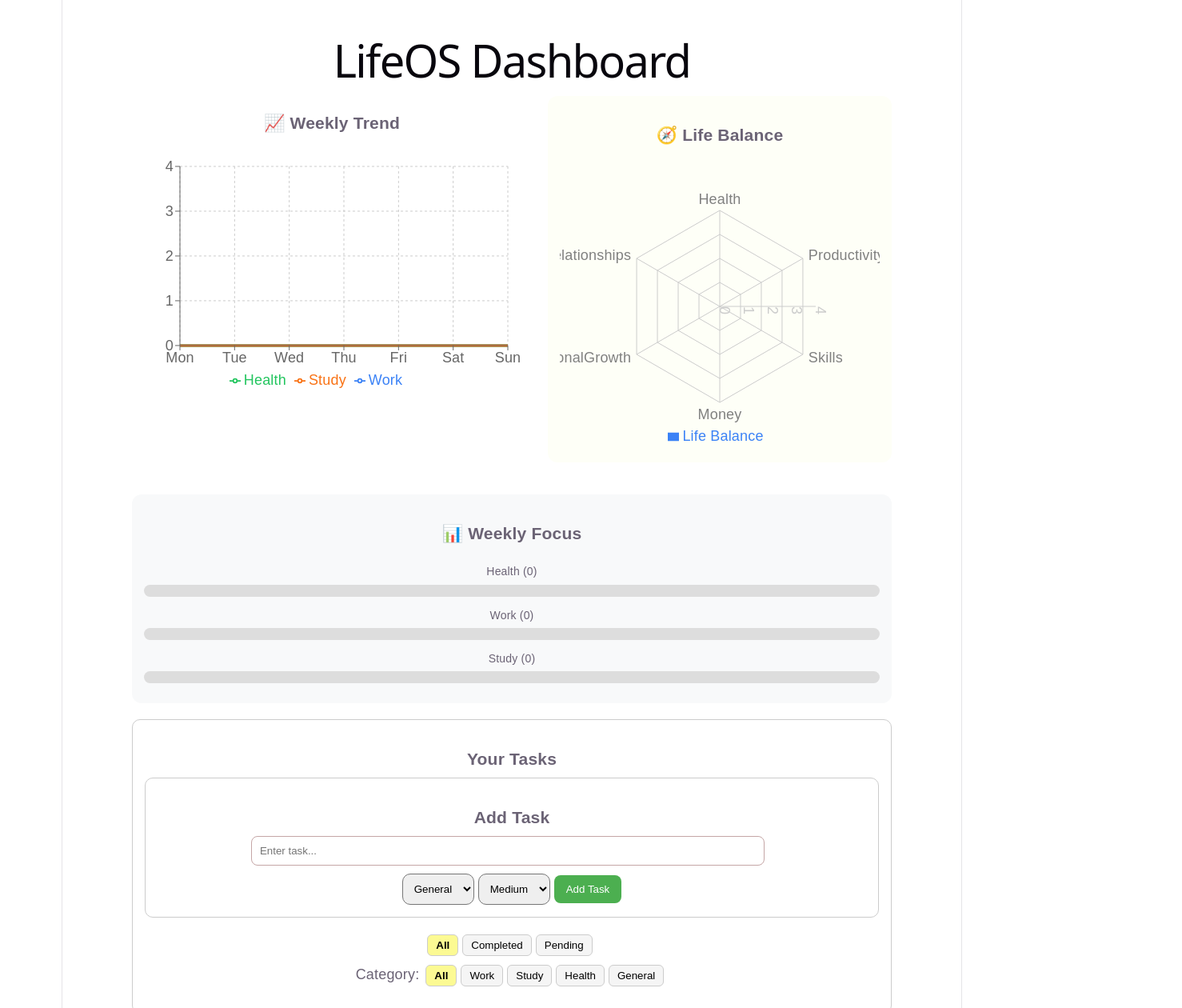
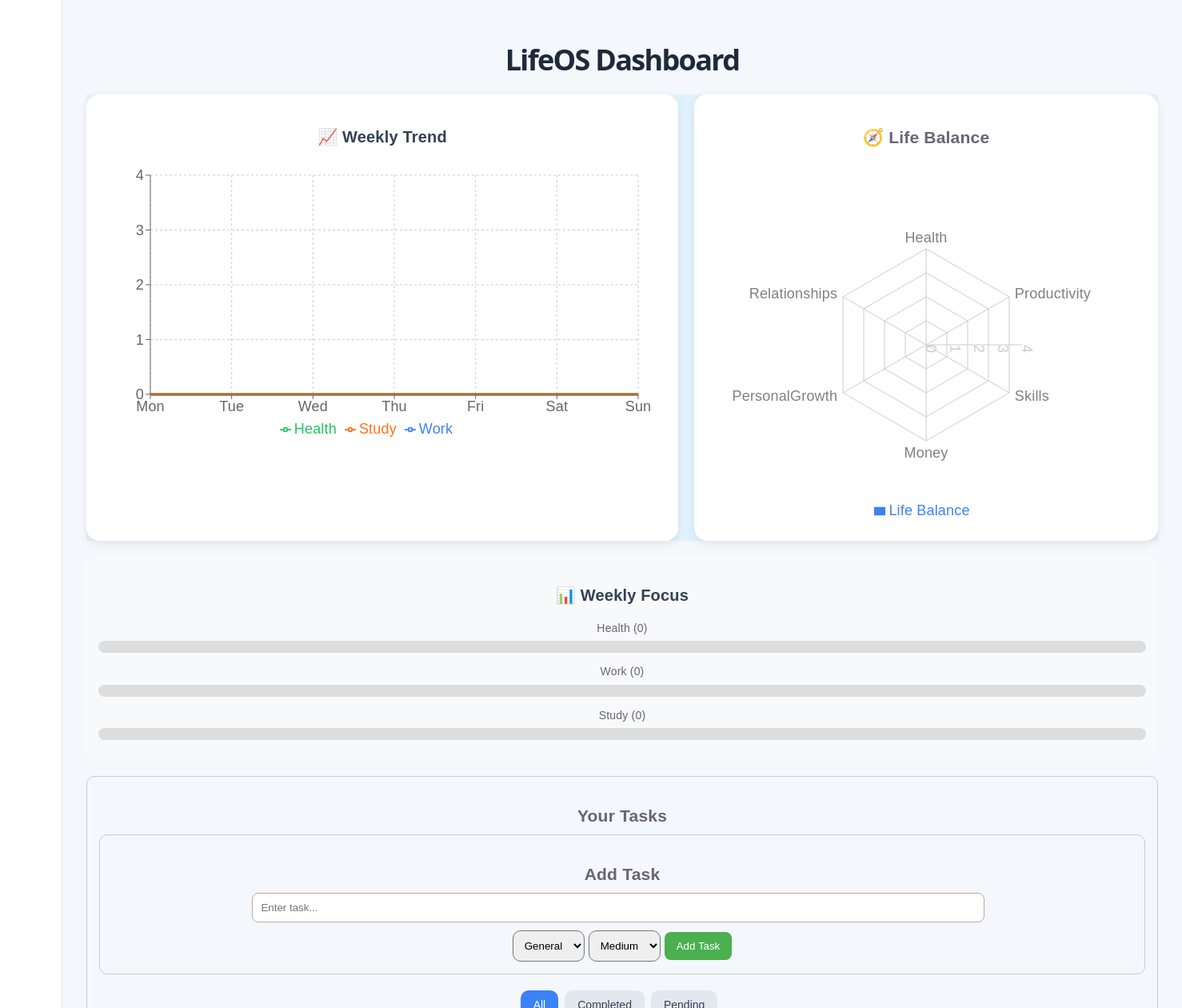
Before and after one commit to Rudra137/productivity-os, a React (Vite) app in the folder lifeos-dashboard/: page / in a window 1280 px wide. Shown: the top 1260 px of the page at 80% size, 1478 px wide, since content can reach past the window. Built offline with nearby package versions, Linux system fonts and the light colour scheme.

Commit message:
Changed the UI of buttons

```diff
--- a/lifeos-dashboard/src/App.jsx
+++ b/lifeos-dashboard/src/App.jsx
@@ -161,11 +161,26 @@ console.log("TASKS:", tasks);
 
 
 
-  <div style={{  padding: "30px",
-      maxWidth: "1400px",
-      margin: "auto",
-      fontFamily: "sans-serif" }}>
-          <h1>LifeOS Dashboard</h1>
+  <div
+  style={{
+    padding: "30px",
+    maxWidth: "1400px",
+    margin: "auto",
+    fontFamily: "sans-serif",
+    minHeight: "100vh",
+    background: "#f4f7fb"
+  }}
+>
+          <h1
+  style={{
+    fontSize: "36px",
+    fontWeight: "700",
+    marginBottom: "30px",
+    color: "#1e293b"
+  }}
+>
+  LifeOS Dashboard
+</h1>
 
 
 {/* 🟦 WEEKLY TREND SECTION */}
@@ -173,7 +188,8 @@ console.log("TASKS:", tasks);
   style={{
     display: "flex",
     gap: "20px",
-    marginBottom: "20px"
+    marginBottom: "20px",
+    backgroundColor: "#e0f2fe"
   }}
 >
   <WeeklyChart chartData={chartData} />
@@ -186,7 +202,12 @@ console.log("TASKS:", tasks);
   borderRadius: "12px",
   background: "#f8f9fa"
 }}>
-  <h3>📊 Weekly Focus</h3>
+  <h3 style={{
+    fontSize: "20px",
+    fontWeight: "600",
+    marginBottom: "15px",
+    color: "#334155"
+  }}>📊 Weekly Focus</h3>
 
   {["Health", "Work", "Study"].map((cat) => (
     <div key={cat} style={{ marginBottom: "10px" }}>
--- a/lifeos-dashboard/src/Components/RadarChartBox.jsx
+++ b/lifeos-dashboard/src/Components/RadarChartBox.jsx
@@ -11,18 +11,19 @@ function RadarChartBox({ radarData }) {
   return (
     <div
       style={{
-        backgroundColor: "#fefff7",
-        padding: "15px",
-        borderRadius: "12px",
-        marginBottom: "20px"
+  background: "#ffffff",
+  padding: "20px",
+  borderRadius: "16px",
+  boxShadow: "0 4px 12px rgba(0,0,0,0.08)",
+  flex: 1
       }}
     >
       <h3>🧭 Life Balance</h3>
 
       <RadarChart
         outerRadius={120}
-        width={400}
-        height={360}
+        width={540}
+        height={450}
         data={radarData}
       >
         <PolarGrid />
--- a/lifeos-dashboard/src/Components/TaskSection/TaskFilters.jsx
+++ b/lifeos-dashboard/src/Components/TaskSection/TaskFilters.jsx
@@ -48,18 +48,22 @@ function TaskFilters({ filter, setFilter, categoryFilter, setCategoryFilter }) {
 
 // 🎨 Styles
 const buttonStyle = {
-  marginRight: "5px",
-  padding: "5px 10px",
-  borderRadius: "6px",
-  border: "1px solid #ccc",
-  background: "#f5f5f5",
-  cursor: "pointer"
+  marginRight: "8px",
+  padding: "10px 16px",
+  borderRadius: "10px",
+  border: "none",
+  background: "#e2e8f0",
+  cursor: "pointer",
+  fontSize: "14px",
+  fontWeight: "500",
+  color: "#334155",
+  transition: "0.2s"
 };
 
 const activeStyle = {
   ...buttonStyle,
-  background: "#fcfa93",
-  fontWeight: "bold"
+  background: "#3b82f6",
+  color: "white"
 };
 
 export default TaskFilters;
--- a/lifeos-dashboard/src/Components/TaskSection/TaskItems.jsx
+++ b/lifeos-dashboard/src/Components/TaskSection/TaskItems.jsx
@@ -15,6 +15,34 @@ function TaskItems({
 }) {
   const isEditing = editId === task.id;
 
+  const actionButton = {
+  padding: "8px 12px",
+  border: "none",
+  borderRadius: "8px",
+  cursor: "pointer",
+  fontSize: "13px",
+  fontWeight: "500",
+  marginRight: "8px",
+  marginTop: "10px"
+};
+
+const deleteStyle = {
+  ...actionButton,
+  background: "#fee2e2",
+  color: "#dc2626"
+};
+
+const editStyle = {
+  ...actionButton,
+  background: "#dbeafe",
+  color: "#2563eb"
+};
+
+const doneStyle = {
+  ...actionButton,
+  background: task.completed ? "#e2e8f0" : "#dcfce7",
+  color: task.completed ? "#475569" : "#16a34a"
+};
   return (
     <li
       ref={provided.innerRef}
@@ -63,12 +91,15 @@ function TaskItems({
           <div style={{ fontSize: "12px" }}>
             📂 {task.category} ⚡ {task.priority}
           </div>
-
-          <button onClick={() => handleDelete(task.id)}>
+<button
+  style={deleteStyle}
+  onClick={() => handleDelete(task.id)}
+>
   Delete
 </button>
 
 <button
+  style={editStyle}
   onClick={() => {
     setEditId(task.id);
     setEditText(task.text);
@@ -77,7 +108,10 @@ function TaskItems({
   Edit
 </button>
 
-          <button onClick={() => toggleComplete(task.id)}>
+<button
+  style={doneStyle}
+  onClick={() => toggleComplete(task.id)}
+>
   {task.completed ? "Undo" : "Done"}
 </button>
         </div>
--- a/lifeos-dashboard/src/Components/WeeklyChart.jsx
+++ b/lifeos-dashboard/src/Components/WeeklyChart.jsx
@@ -10,12 +10,27 @@ import {
 
 function WeeklyChart({ chartData }) {
   return (
-    <div style={{ marginBottom: "20px" }}>
-      <h3>📈 Weekly Trend</h3>
+    <div style={{
+  background: "#ffffff",
+  padding: "20px",
+  borderRadius: "16px",
+  boxShadow: "0 4px 12px rgba(0,0,0,0.08)",
+  flex: 1
+}}>
+      <h3
+  style={{
+    fontSize: "20px",
+    fontWeight: "600",
+    marginBottom: "15px",
+    color: "#334155"
+  }}
+>
+  📈 Weekly Trend
+</h3>
 
       <AreaChart
-        width={500}
-        height={300}
+        width={700}
+        height={350}
         data={chartData}
         margin={{ top: 20, right: 30, left: 0, bottom: 0 }}
       >
```
Lines whose indentation alone changed are shown as unchanged.
